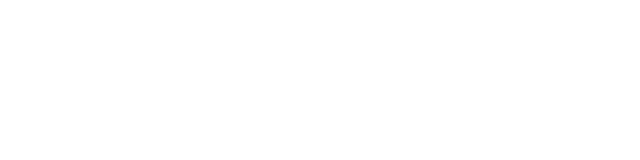
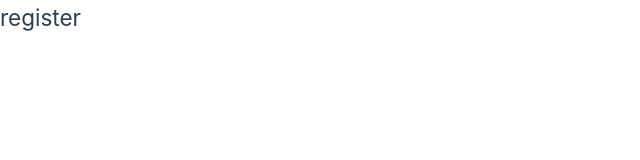
Before and after one commit to 894371438/hotel1, a Vue app in the folder hotel2/: page /register in a window 1280 px wide. Before the commit this address had no page. Shown: the top 160 px of the page, without its empty margins (0-640 px from the left). Built offline with nearby package versions, Linux system fonts and the light colour scheme.

Commit message:
上传数据

```diff
--- a/hotel2/src/router/index.js
+++ b/hotel2/src/router/index.js
@@ -2,6 +2,7 @@
 
 const Login = () => import('../views/Login.vue')
 const Index = () => import('../views/Index.vue')
+const Register = () => import('../views/Register.vue')
 const Home = () => import('../views/Index/Home.vue')
 const Info = () => import('../views/Index/info.vue')
 const Introduction = () => import('../views/Index/Introduction.vue')
@@ -73,6 +74,11 @@
       name: 'login',
       component: Login,
     },
+    {
+      path: '/register',
+      name: 'register',
+      component: Register,
+    },
   ]
 })
 
--- a/hotel2/src/views/register.vue
+++ b/hotel2/src/views/register.vue
@@ -1,6 +1,6 @@
 <template>
     <div>
-        <h2>login</h2>
+        <h2>register</h2>
     </div>
 </template>
 
```
